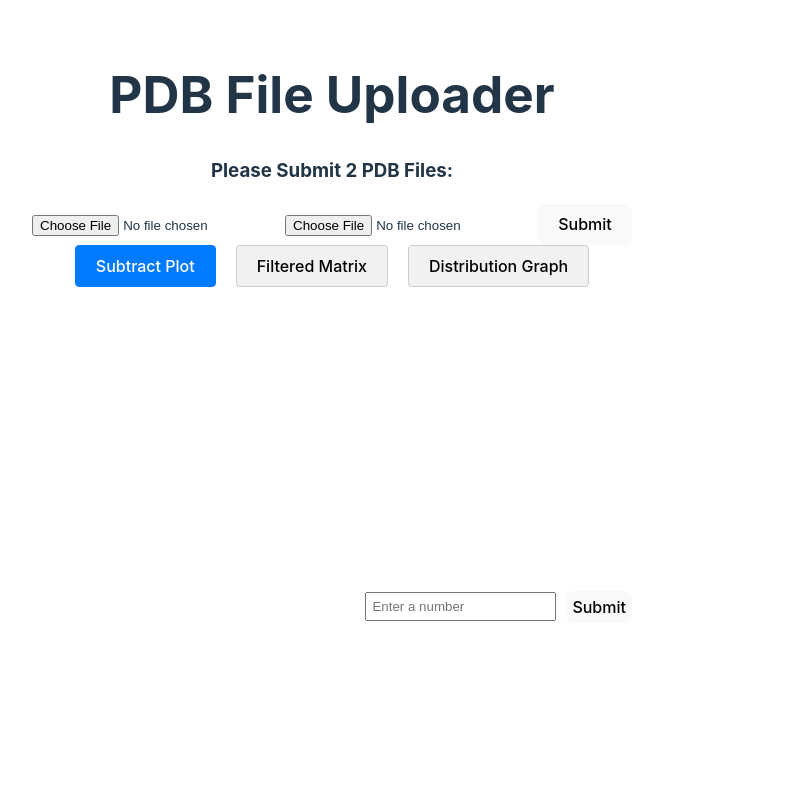
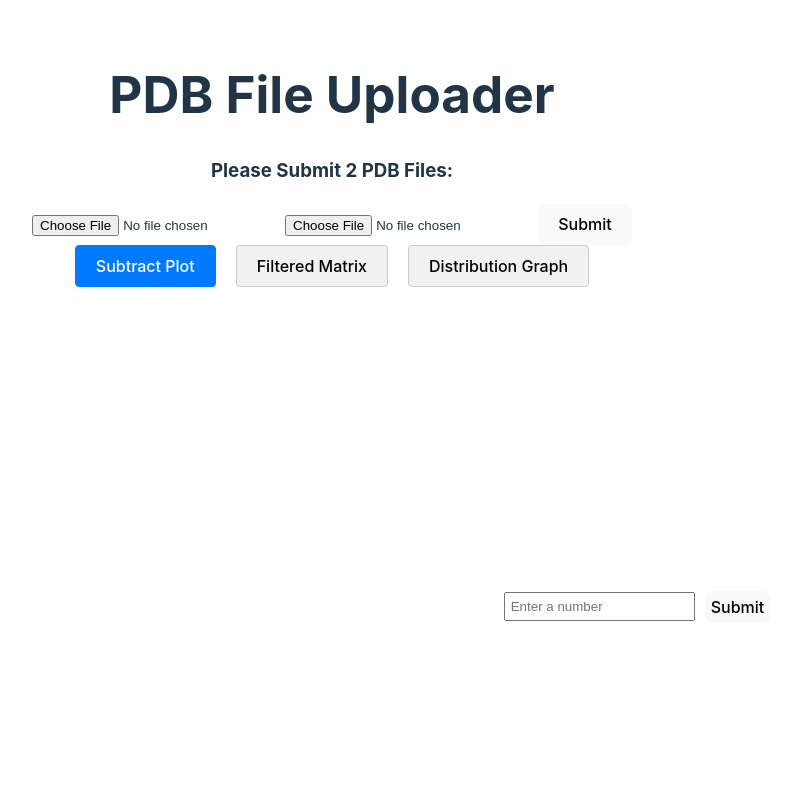
Before and after one commit to alexish4/Allosteric-Network-Web, a React (Vite) app in the folder client/: page /subtract in a window 1280 px wide. Shown: the top 800 px of the page, without its empty margins (308-1103 px from the left). Built offline with nearby package versions, Linux system fonts and the light colour scheme.

Commit message:
Set constant width to protein

```diff
--- a/client/src/App.css
+++ b/client/src/App.css
@@ -71,7 +71,7 @@
 }
 
 .mol-container {
-  width: 100%;
+  width: 600px;
   height: 600px;
   position: relative;
 }
```
